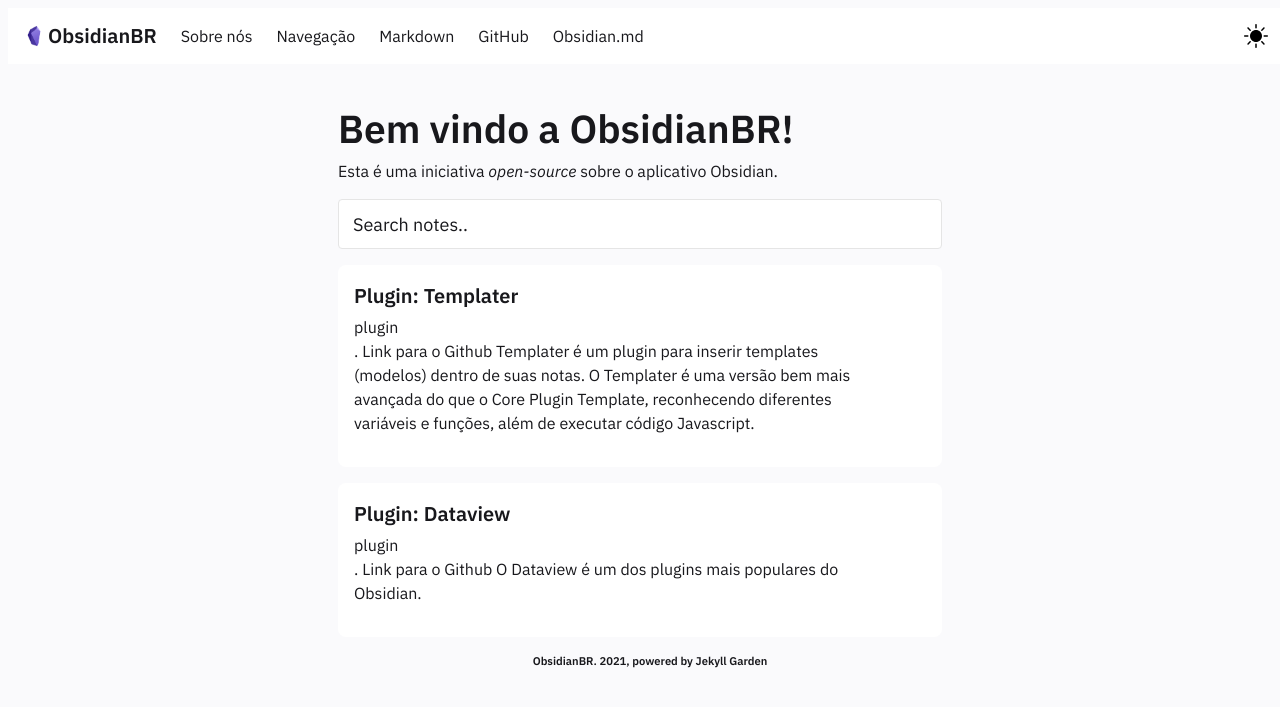
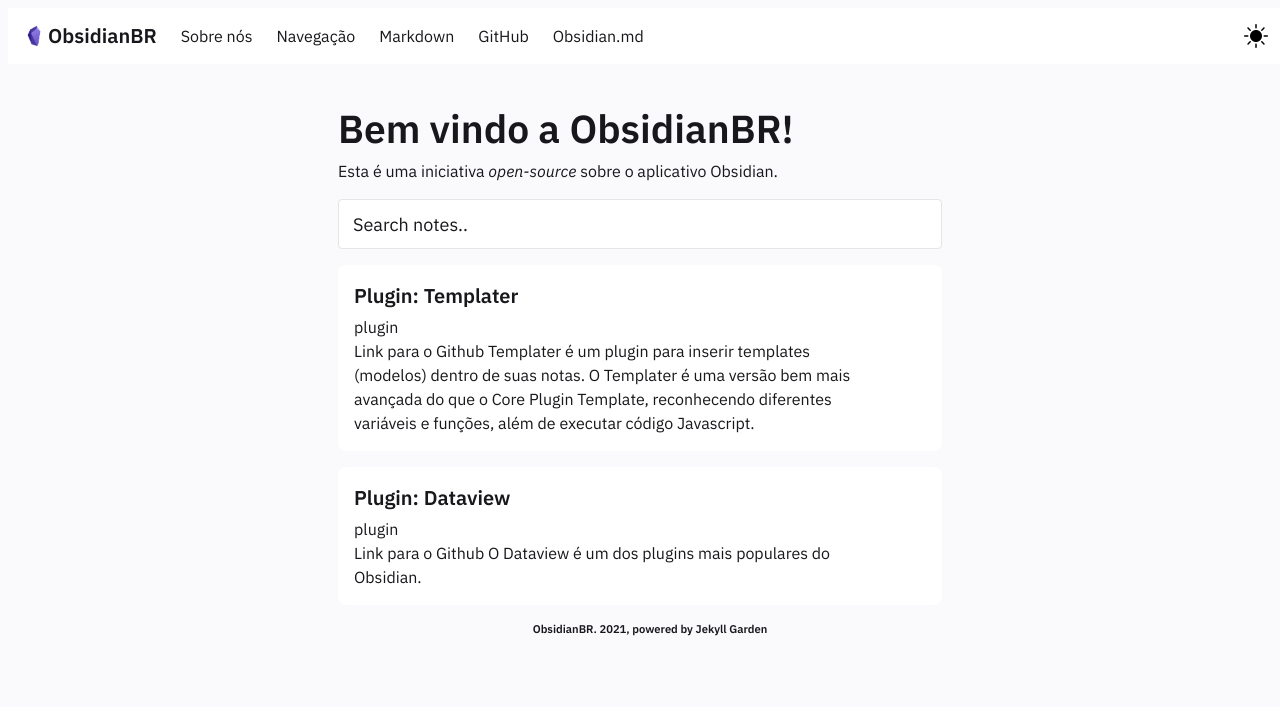
Before and after one commit to obsidianbr/obsidianbr.github.io, a Jekyll site: the page built from pages/index.md, in a window 1280 px wide. Shown: the top 707 px of the page. Built offline with Jekyll 4.4.1, drawn with Linux system fonts in a browser that asks for light colours.

Commit message:
Update Feed.html

```diff
--- a/_includes/Feed.html
+++ b/_includes/Feed.html
@@ -47,9 +47,10 @@
     <div class="box-feed" data-url="{{site.url}}{{note_items.url}}">
         <a href="{{note_items.url}}" style="text-decoration: none;">
             <h4>{{ note_items.title }}</h4>
+            <div style="tagpill">{{ note_items.tags}}</div>
             <div class="content">
                 <p style="margin: 0px; font-weight:normal">
-                    <div style="tagpill">{{ note_items.tags}}</div>.  {{ note_items.content | strip_html | strip | remove: "[[" | remove: "]]" | escape | truncate: 260 }}
+                    {{ note_items.content | strip_html | strip | remove: "[[" | remove: "]]" | escape | truncate: 260 }}
                 </p>
             </div>
         </a>
```
